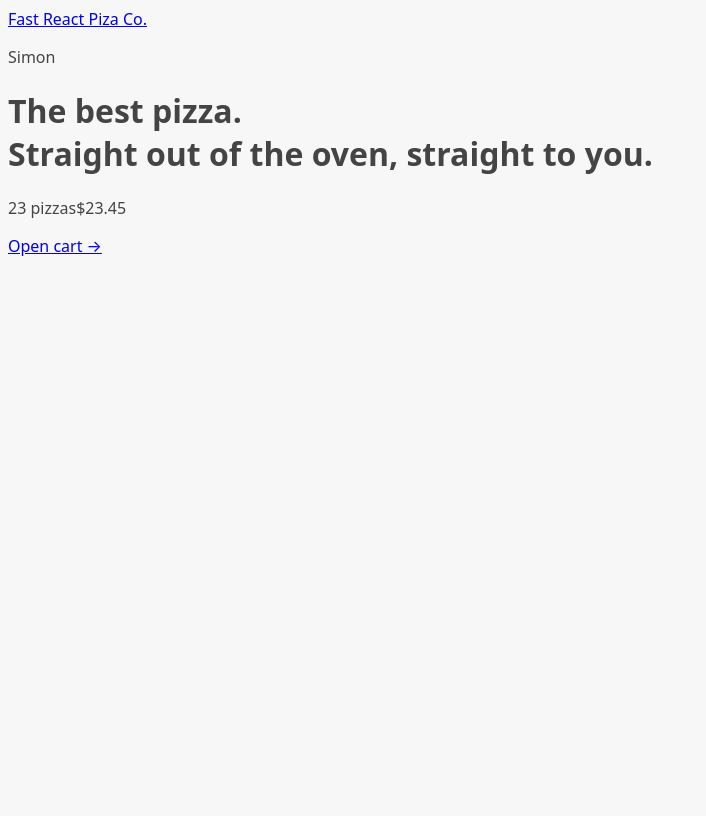
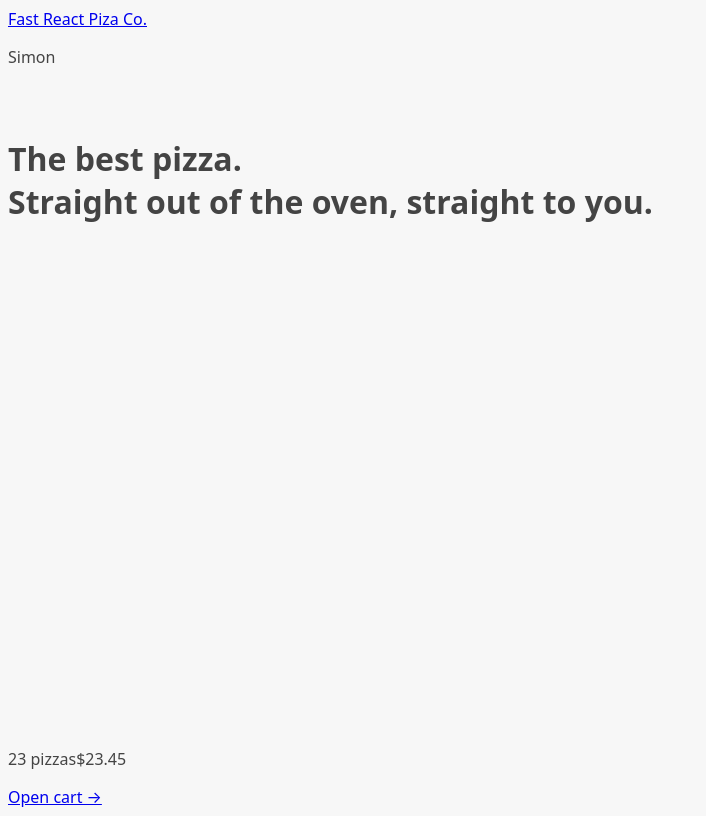
Before and after one commit to Roenan12/fast-react-pizza, a React (Vite) app: page / in a window 1280 px wide. Shown: the whole page, without its empty margins (0-706 px from the left). Built offline with nearby package versions, Linux system fonts and the light colour scheme.

Commit message:
refactor: display loader indicator with useNavigation

```diff
--- a/src/ui/AppLayout.jsx
+++ b/src/ui/AppLayout.jsx
@@ -1,10 +1,17 @@
+import { Outlet, useNavigation } from "react-router-dom";
 import Header from "./Header";
 import CartOverview from "../features/cart/CartOverview";
-import { Outlet } from "react-router-dom";
+import Loader from "./Loader";
 
 function AppLayout() {
+  const navigation = useNavigation();
+  console.log(navigation);
+  const isLoading = navigation.state === "loading";
+
   return (
-    <div>
+    <div className="layout">
+      {isLoading && <Loader />}
+
       <Header />
 
       <main>
--- /dev/null
+++ b/src/ui/Loader.jsx
@@ -0,0 +1,5 @@
+function Loader() {
+  return <div className="loader"></div>;
+}
+
+export default Loader;
```
